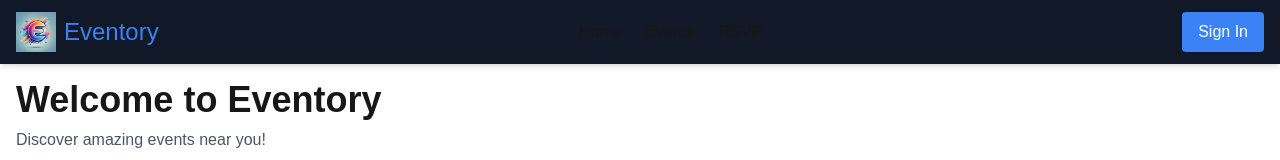
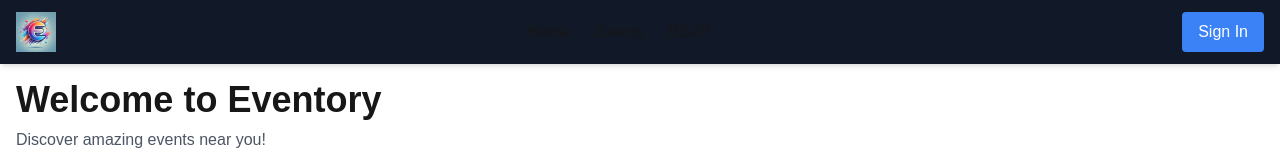
Before and after one commit to t1modo/Eventory, a Next.js app: page / in a window 1280 px wide. Shown: the top 160 px of the page. Built offline with nearby package versions, Linux system fonts and the light colour scheme.

Commit message:
Removed "Eventory" text, left the logo

```diff
--- a/src/app/components/Navbar.jsx
+++ b/src/app/components/Navbar.jsx
@@ -12,10 +12,6 @@ export default function Navbar() {
 
                 <div className="flex items-center space-x-2">
                     <Link href="/"><img src="/images/eventory_logo.png" alt="Logo" className="h-10" /></Link>
-
-                    <div className="font-poppins text-2xl font-bond text-blue-500">
-                        <Link href="/">Eventory</Link>
-                    </div>
                 </div>
 
                 {/* Desktop Nav Links */}
```
Also changed, not shown: src/app/event-discovery/page.jsx (renamed from src/app/event-discovery/page.js), src/app/rsvp/page.jsx (renamed from src/app/rsvp/page.js).
